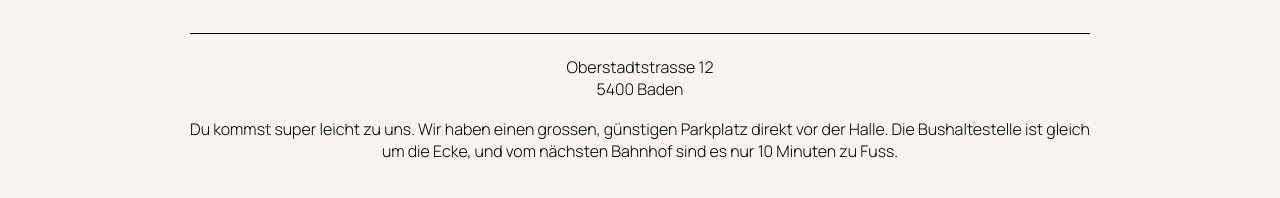
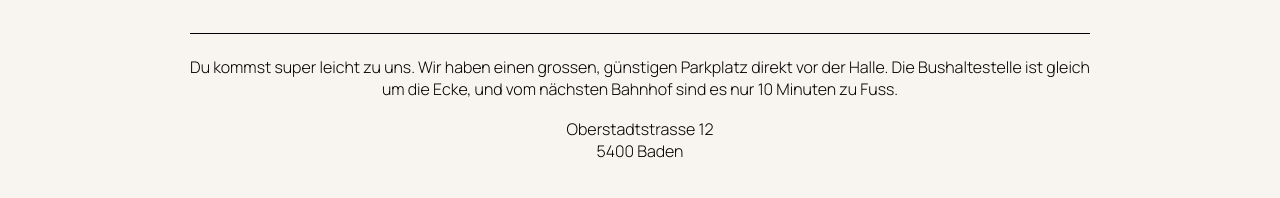
Before and after one commit to escodebar/boulder-baden.ch, a Nuxt app: page / in a window 1280 px wide. Shown: the part 814-1012 px from the top of the page. Built offline with nearby package versions, Linux system fonts and the light colour scheme.

Commit message:
Restructure Standort

```diff
--- a/app/components/standort.vue
+++ b/app/components/standort.vue
@@ -1,14 +1,12 @@
 <template>
-  <address>
-    Oberstadtstrasse 12<br />
-    5400 Baden
-  </address>
-
   <p>
     Du kommst super leicht zu uns. Wir haben einen grossen, günstigen Parkplatz
     direkt vor der Halle. Die Bushaltestelle ist gleich um die Ecke, und vom
     nächsten Bahnhof sind es nur 10 Minuten zu Fuss.
   </p>
 
-  <Map />
+  <address>
+    Oberstadtstrasse 12<br />
+    5400 Baden
+  </address>
 </template>
--- a/app/pages/index.vue
+++ b/app/pages/index.vue
@@ -5,6 +5,7 @@
   <section>
     <h2>Standort</h2>
     <Standort />
+    <Map />
   </section>
 
   <section>
```
